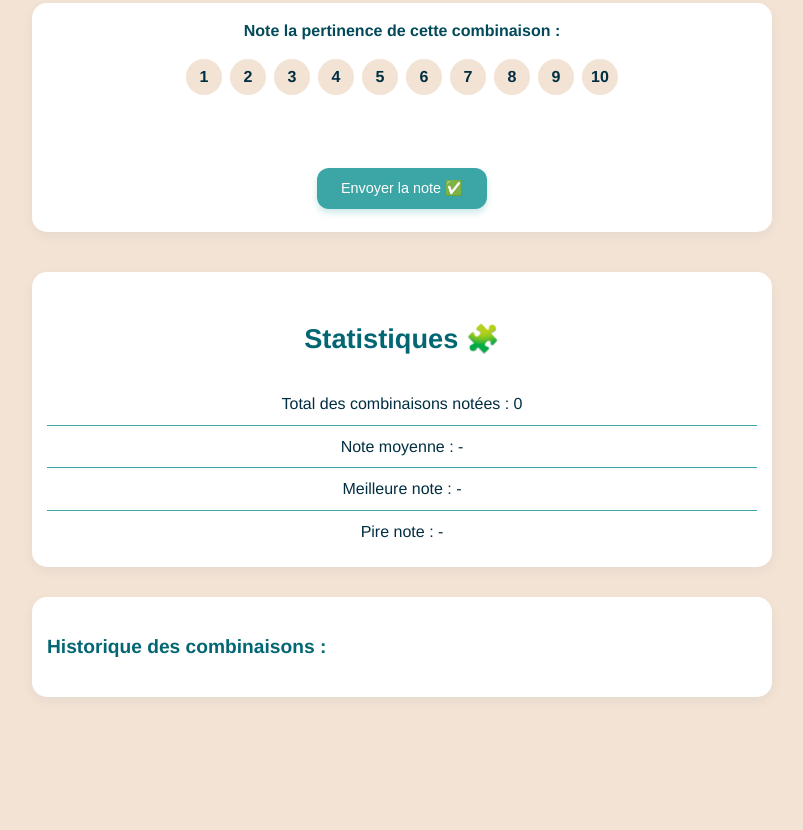
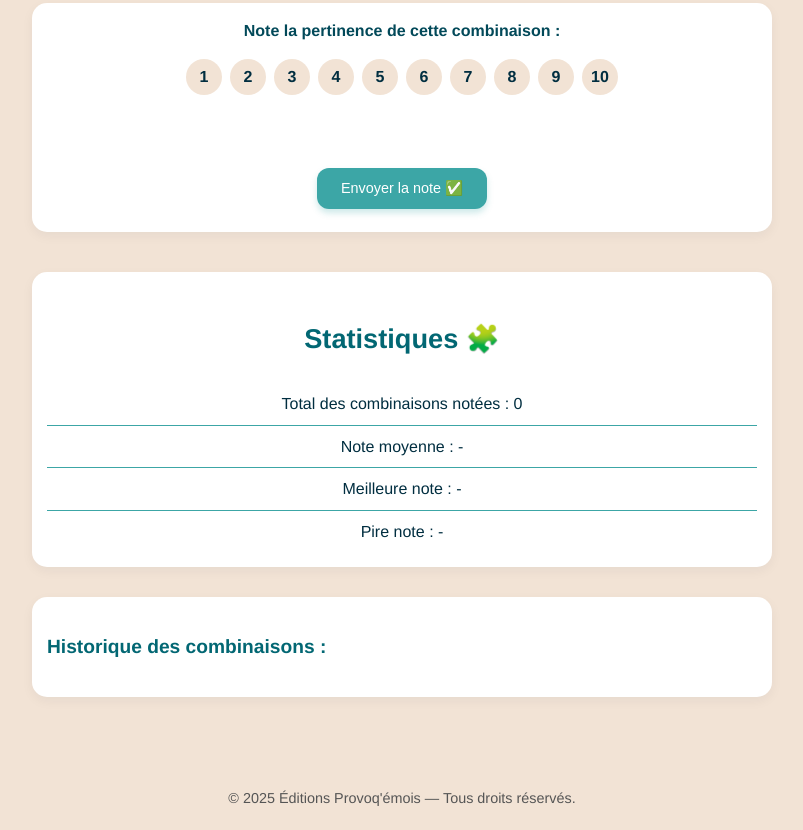
Before and after one commit to Philopitre/poesiequantique, a plain HTML site: page index.html in a window 1280 px wide. Shown: the part 947-1777 px from the top of the page, without its empty margins (238-1041 px from the left). Before the commit the page ends 1674 px from the top, so only its background shows below. Drawn offline with nearby package versions, Linux system fonts and the light colour scheme.

Commit message:
Add files via upload

```diff
--- a/index.html
+++ b/index.html
@@ -128,6 +128,9 @@
 
     <audio id="typewriterSound" src="sons/typewriter.mp3" preload="auto"></audio>
   </div>
+  <footer style="margin-top: 40px; padding: 20px; font-size: 0.9rem; color: #555;">
+    © 2025 Éditions Provoq'émois — Tous droits réservés.
+  </footer>
   <script src="script.js"></script>
 </body>
 </html>
```
